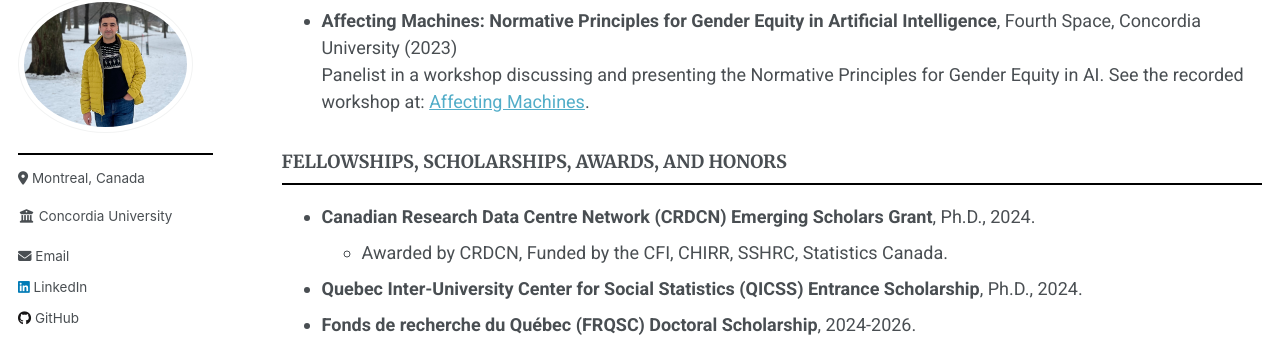
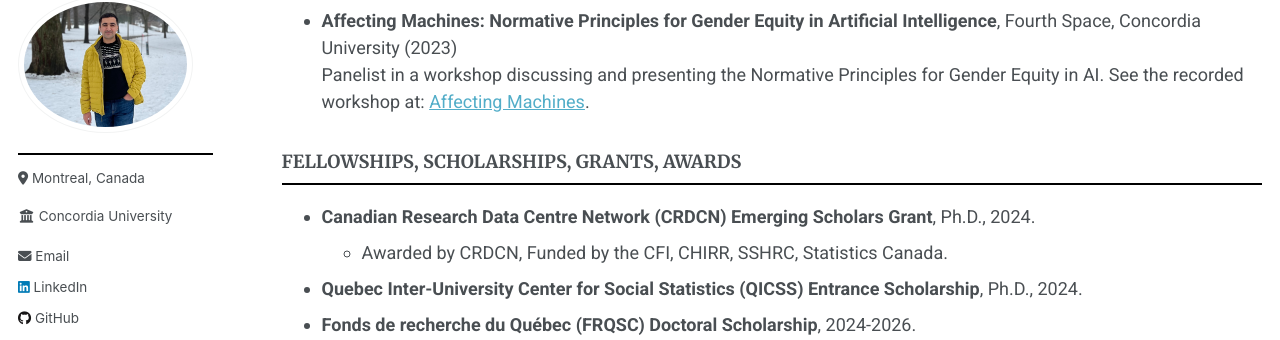
Before and after one commit to Mohsnmonji/mohsnmonji.github.io, a Jekyll site: the page built from _pages/Curriculum Vitae.md, in a window 1280 px wide and 900 px high, scrolled down 2292 px. Shown: the part 110-450 px from the top of the window. Built offline with Jekyll 4.4.1, drawn with Linux system fonts in a browser that asks for light colours.

Commit message:
Update Curriculum Vitae.md

```diff
--- a/_pages/Curriculum Vitae.md
+++ b/_pages/Curriculum Vitae.md
@@ -94,7 +94,7 @@ redirect_from:
   Panelist in a workshop discussing and presenting the Normative Principles for Gender Equity in AI. See the recorded workshop at: [Affecting Machines](https://www.youtube.com/live/6UNZkXNQeU0?si=QRERKwbGPYSppP5C).
 
 
-### **FELLOWSHIPS, SCHOLARSHIPS, AWARDS, AND HONORS**
+### **FELLOWSHIPS, SCHOLARSHIPS, GRANTS, AWARDS**
 - **Canadian Research Data Centre Network (CRDCN) Emerging Scholars Grant**, Ph.D., 2024.
   - Awarded by CRDCN, Funded by the CFI, CHIRR, SSHRC, Statistics Canada.
 - **Quebec Inter-University Center for Social Statistics (QICSS) Entrance Scholarship**, Ph.D., 2024.
```
